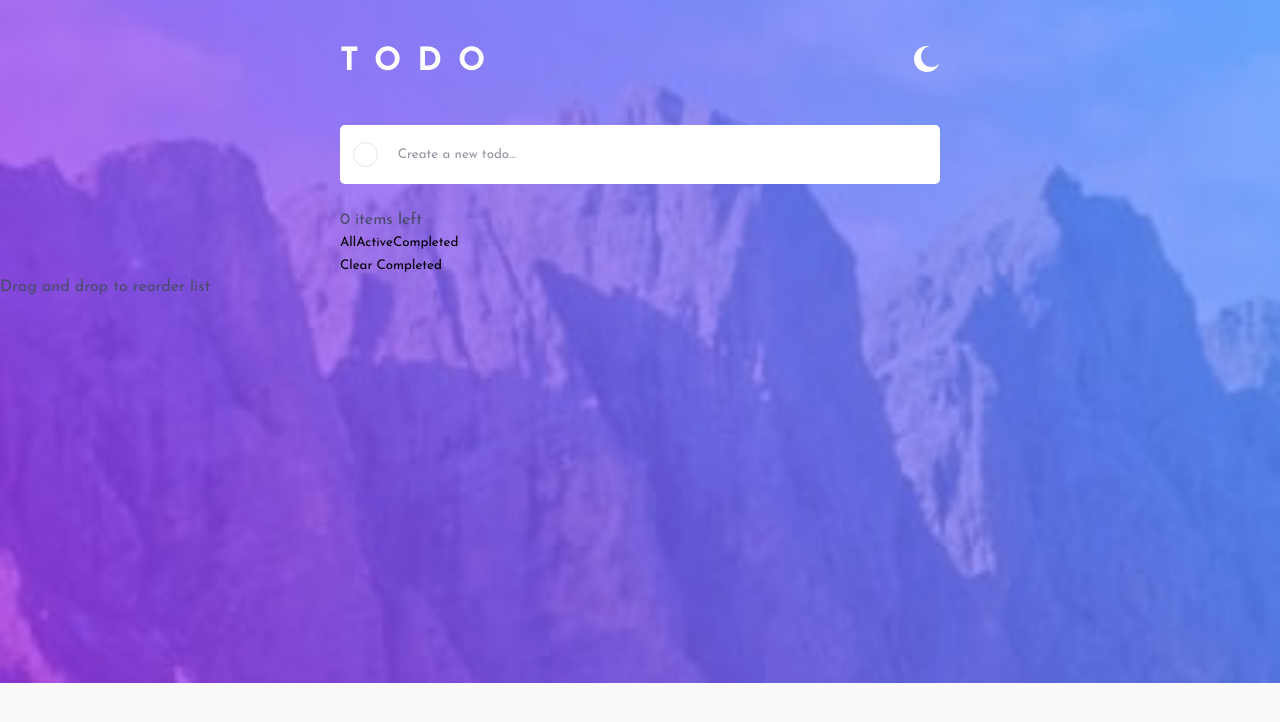
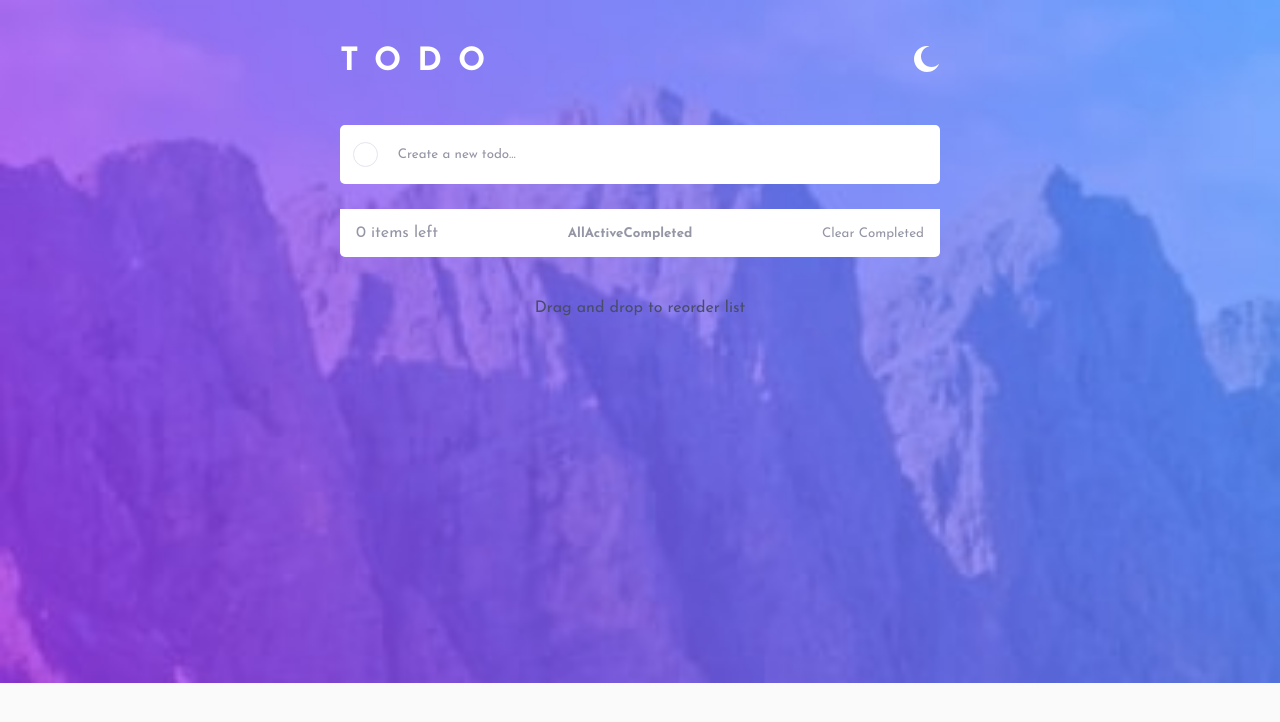
Before and after one commit to JorgeAMendoza/react-to-do, a React (Create React App) app: page / in a window 1280 px wide. Shown: the top 722 px of the page. Built offline with nearby package versions, Linux system fonts and the light colour scheme.

Commit message:
set styling for todo filer section and centered drag and drop instruction text

```diff
--- a/src/App.tsx
+++ b/src/App.tsx
@@ -23,7 +23,7 @@ function App() {
         <GlobalStyles />
         <Header toggleTheme={toggleTheme} themeValue={theme} />
         <TodoList />
-        <p>Drag and drop to reorder list</p>
+        <p className="drag-instructions">Drag and drop to reorder list</p>
       </DndProvider>
     </ThemeProvider>
   );
--- a/src/components/TodoList/TodoDisplay/TodoFilter.tsx
+++ b/src/components/TodoList/TodoDisplay/TodoFilter.tsx
@@ -1,4 +1,5 @@
 import { TodoFilterProps } from '../../../types/TodoProps/todo-filter-props';
+import { TodoFilterStyled } from '../../../styles/TodoList/TodoFilter/TodoFilter.styled';
 
 export const TodoFilter = ({
   todoCount,
@@ -6,17 +7,28 @@ export const TodoFilter = ({
   setFilter,
 }: TodoFilterProps) => {
   return (
-    <section>
-      <p>{todoCount} items left</p>
+    <TodoFilterStyled>
+      <p className="todo-count">{todoCount} items left</p>
       <div>
-        <button onClick={() => setFilter('all')}>All</button>
-        <button onClick={() => setFilter('active')}>Active</button>
-        <button onClick={() => setFilter('completed')}>Completed</button>
+        <button className="filter-select active" onClick={() => setFilter('all')}>
+          All
+        </button>
+        <button className="filter-select" onClick={() => setFilter('active')}>
+          Active
+        </button>
+        <button
+          className="filter-select"
+          onClick={() => setFilter('completed')}
+        >
+          Completed
+        </button>
       </div>
 
       <div>
-        <button onClick={clearCompleted}>Clear Completed</button>
+        <button className="clear-all" onClick={clearCompleted}>
+          Clear Completed
+        </button>
       </div>
-    </section>
+    </TodoFilterStyled>
   );
 };
--- /dev/null
+++ b/src/styles/TodoList/TodoFilter/TodoFilter.styled.ts
@@ -0,0 +1,34 @@
+import styled from 'styled-components';
+
+export const TodoFilterStyled = styled.section`
+  background-color: ${({ theme }) => theme.todo.backgroundColor};
+  border-radius: 0 0 5px 5px;
+  padding: 0.8em 1em;
+  display: flex;
+  justify-content: space-between;
+
+  .todo-count {
+    color: ${({ theme }) => theme.color.secondary};
+  }
+
+  .filter-select {
+    font-weight: bold;
+    color: ${({ theme }) => theme.color.secondary};
+
+    &:hover {
+      color: ${({ theme }) => theme.color.primary};
+    }
+
+    .active {
+      color: ${({ theme }) => theme.color.active};
+    }
+
+    &:not(:last-child) {
+      margin-right: 1.5 rem;
+    }
+  }
+
+  .clear-all {
+    color: ${({ theme }) => theme.color.secondary};
+  }
+`;
--- a/src/styles/Utils/Global.styled.ts
+++ b/src/styles/Utils/Global.styled.ts
@@ -24,6 +24,12 @@ export const GlobalStyles = createGlobalStyle`
     background-size: 100%;
     color:${({ theme }) => theme.color.primary};
   }
+
+  .drag-instructions{
+    text-align: center;
+    margin-top: 4rem;
+  }
+
   a,
   button {
     text-decoration: none;
```
